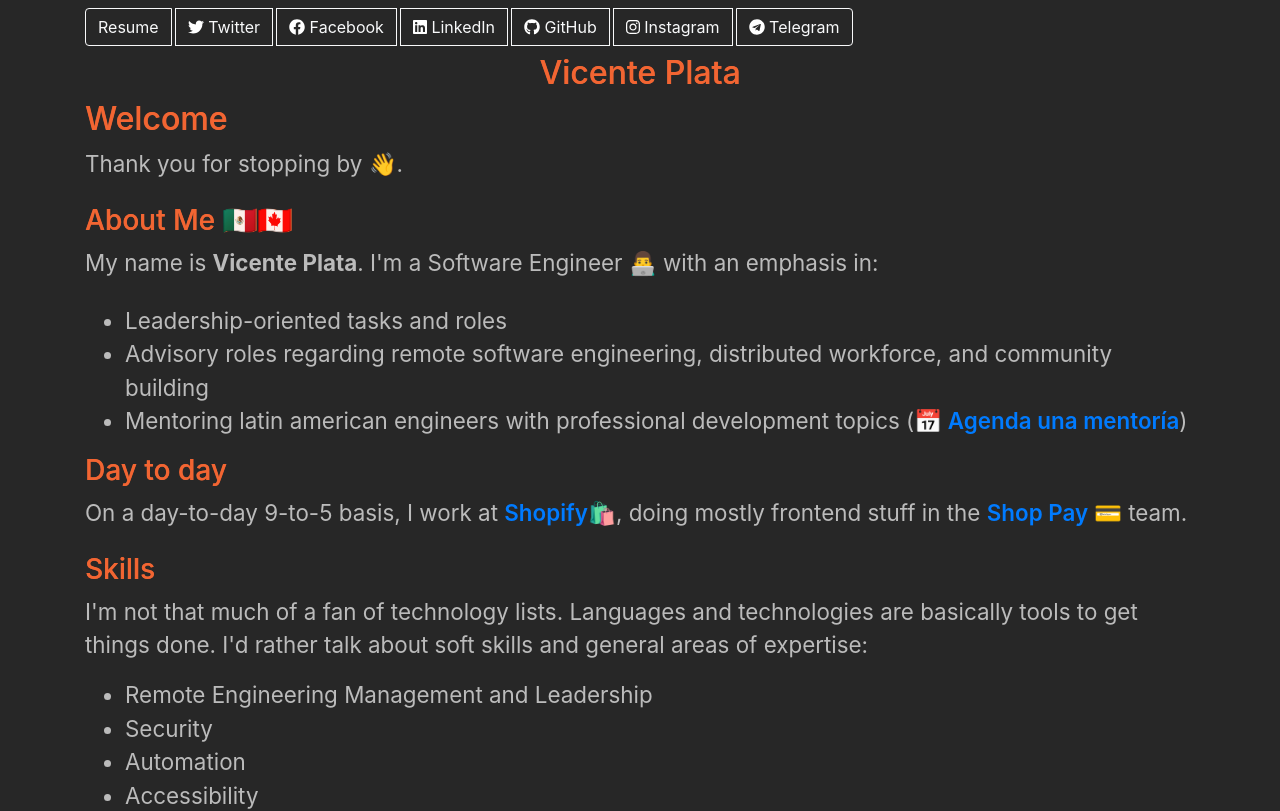
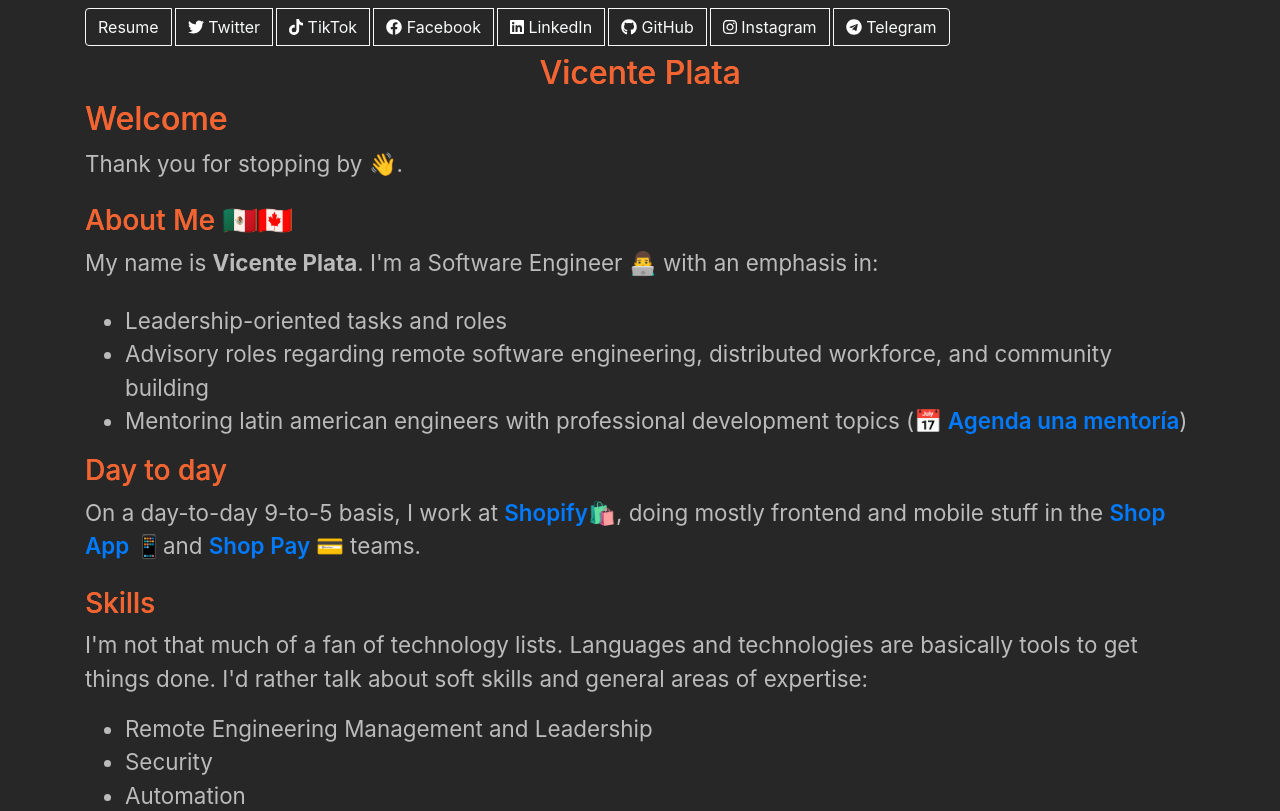
Before and after one commit to xnt/xnt.github.io, a React (Create React App) app: page / in a window 1280 px wide. Shown: the top 811 px of the page. Built offline with nearby package versions, Linux system fonts and the light colour scheme.

Commit message:
Add tiktok and other details

```diff
--- a/src/Buttons.js
+++ b/src/Buttons.js
@@ -1,36 +1,30 @@
-import React, { memo } from 'react';
-import Button from './Button';
-import ButtonGroup from 'react-bootstrap/ButtonGroup';
+import React, { memo } from "react";
+import Button from "./Button";
+import ButtonGroup from "react-bootstrap/ButtonGroup";
 
-const createButton = (label, link, icon=null) => {
-  return {'label': label, 'link': link, 'icon': icon};
+const createButton = (label, link, icon = null) => {
+  return { label: label, link: link, icon: icon };
 };
 
 const BUTTONS = [
-  createButton('Resume', 'https://xnt.github.io/cv'),
-  createButton('Twitter', 'http://twitter.com/xnt', 'twitter'),
-  createButton('Facebook', 'http://fb.me/vplata', 'facebook'),
-  createButton('LinkedIn', 'https://www.linkedin.com/in/vrplata', 'linkedin'),
-  createButton('GitHub', 'https://www.github.com/xnt', 'github'),
-  createButton('Instagram', 'https://www.instagram.com/xnt87', 'instagram'),
-  createButton('Telegram', 'https://t.me/xnt87', 'telegram'),
-  //createButton('Keybase', 'https://keybase.io/vplata', 'keybase')
+  createButton("Resume", "https://xnt.github.io/cv"),
+  createButton("Twitter", "https://twitter.com/xnt", "twitter"),
+  createButton("TikTok", "https://tiktok.com/@xnt87", "tiktok"),
+  createButton("Facebook", "https://fb.me/vplata", "facebook"),
+  createButton("LinkedIn", "https://www.linkedin.com/in/vrplata", "linkedin"),
+  createButton("GitHub", "https://www.github.com/xnt", "github"),
+  createButton("Instagram", "https://www.instagram.com/xnt87", "instagram"),
+  createButton("Telegram", "https://t.me/xnt87", "telegram"),
 ];
 
 export default memo(function Buttons() {
-
   return (
     <ButtonGroup className="flex-wrap my-1">
-      {
-        BUTTONS.map((button) => {
-             return <Button
-              icon={button.icon}
-              key={button.label}
-              label={button.label}
-              link={button.link} />;
-          }
-        )
-      }
+      {BUTTONS.map((button) => {
+        return (
+          <Button icon={button.icon} key={button.label} label={button.label} link={button.link} />
+        );
+      })}
     </ButtonGroup>
-  )
+  );
 });
--- a/src/Welcome.js
+++ b/src/Welcome.js
@@ -41,11 +41,15 @@
           Shopify
           <Emoji label="Shopping bags" emoji="🛍" />
         </a>
-        , doing mostly frontend stuff in the{" "}
+        , doing mostly frontend and mobile stuff in the{" "}
         <a href="https://shop.app" target="_blank" rel="noopener noreferrer">
+          Shop App <Emoji label="mobile phone" emoji="📱" />
+        </a>
+        and{" "}
+        <a href="https://shop.app/shop-pay" target="_blank" rel="noopener noreferrer">
           Shop Pay <Emoji label="Moneyz" emoji="💳" />
         </a>{" "}
-        team.
+        teams.
       </p>
       <h3>Skills</h3>
       <p>
```
